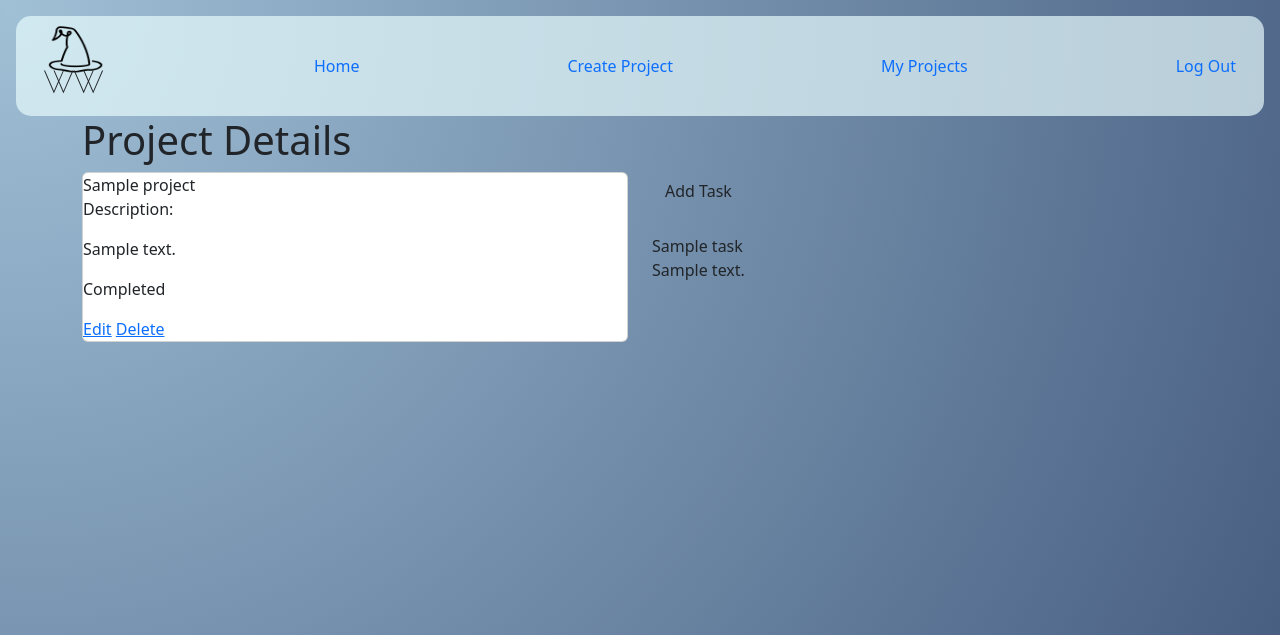
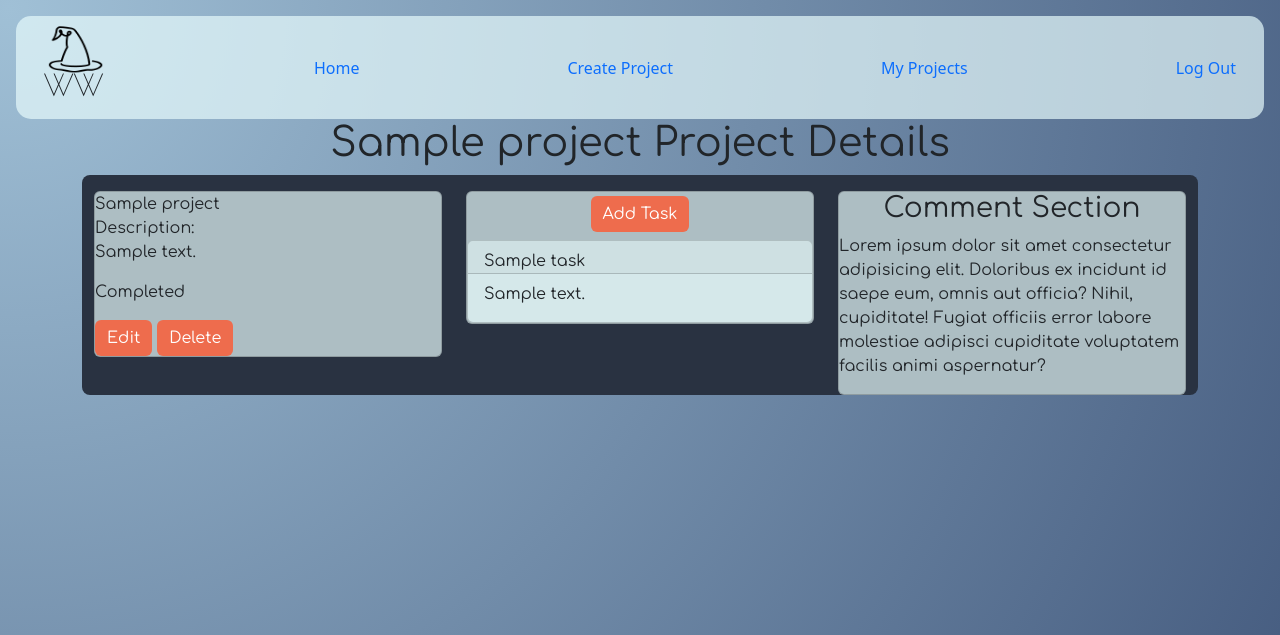
Before and after one commit to coffeemug17/workflowwiz, a Django app: page /projects/1/ in a window 1280 px wide. Shown: the top 635 px of the page. Run offline with Django 4.2, Linux system fonts and the light colour scheme; a user stored in the database is signed in; tables that the repository leaves empty hold one stand-in row (values such as "Sample post").

Commit message:
styled up a bit

```diff
--- a/main_app/static/css/style.css
+++ b/main_app/static/css/style.css
@@ -20,15 +20,39 @@ body {
 
 #logo {
     margin-left: 2px;
-    margin-bottom: -10px;
+    margin-bottom: -7px;
 }
 
-h3 {
+.ww {
     font-family: 'Poiret One', cursive;
     font-size: 30px;
 }
 
+main {
+    font-family: 'Comfortaa', cursive;
+}
+
+#project-container {
+    background-color: #293241;
+    border-radius: 1vmin;
+}
+
+.card {
+    background-color: rgba(229, 250, 251, 0.7);
+}
+
+#project-index {
+    background-color: #293241;
+    border-radius: 1vmin;
+}
+
+.btn {
+    background-color: #ee6c4d;
+    border: none;
+}
+
+
 /* accent colors
-222, 116, 86 - orange
-43, 50, 64 - dark navy
+#ee6c4d orange
+#293241 navy
 */
--- a/main_app/templates/base.html
+++ b/main_app/templates/base.html
@@ -7,8 +7,9 @@
     <meta http-equiv="X-UA-Compatible" content="IE=edge">
     <meta name="viewport" content="width=device-width, initial-scale=1.0">
     <link rel="preconnect" href="https://fonts.googleapis.com">
-<link rel="preconnect" href="https://fonts.gstatic.com" crossorigin>
-<link href="https://fonts.googleapis.com/css2?family=Poiret+One&display=swap" rel="stylesheet">
+    <link rel="preconnect" href="https://fonts.gstatic.com" crossorigin>
+    <link href="https://fonts.googleapis.com/css2?family=Poiret+One&display=swap" rel="stylesheet">
+    <link href="https://fonts.googleapis.com/css2?family=Comfortaa&display=swap" rel="stylesheet">
     <link href='https://cdn.jsdelivr.net/npm/bootstrap@5.2.3/dist/css/bootstrap.min.css' rel='stylesheet'>
     <link rel="stylesheet" type="text/css" href="{% static 'css/style.css' %}">
     <title>Workflow Wiz</title>
@@ -18,7 +19,7 @@
         <div class="container-fluid">
             <div class="brand">
                 <img id="logo" class="d-inline-block align-center" src="/static/images/logo.png" width="60" height="50">
-                <h3>WW</h3>
+                <h3 class="ww">WW</h3>
             </div>
                 <a class="navlink" href="{% url 'home' %}">Home</a>
                 {% if user.is_authenticated %}
--- a/main_app/templates/projects/detail.html
+++ b/main_app/templates/projects/detail.html
@@ -1,14 +1,15 @@
 {% extends 'base.html' %}
 {% block content %}
 
-<h1>Project Details</h1>
+<h1 class="text-center">{{ project.title }} Project Details</h1>
 
+<div class="container" id="project-container">
   <div class="row">
-  <div class="col s6">
-    <div class="card">
+    <div class="col-4 mt-3">
+      <div class="card" id="project-detail-card">
         <div class="card-content">
-        <span class="card-title">{{ project.title }}</span>
-        <p>Description: {{ project.description|linebreaks }}</p>
+          <span class="card-title mb-2">{{ project.title }}</span>
+          <p class="mb-0">Description: {{ project.description|linebreaks }}</p>
           {% if project.completion %}
             <p>Completed</p>
           {% else %}
@@ -16,25 +17,42 @@
           {% endif %}
         </div>
         <div class="card-action">
-        <a href="{% url 'projects_update' project.id %}">Edit</a>
-        <a href="{% url 'projects_delete' project.id %}">Delete</a>
+          <a href="{% url 'projects_update' project.id %}" class="btn btn-primary">Edit</a>
+          <a href="{% url 'projects_delete' project.id %}" class="btn btn-primary">Delete</a>
         </div>
       </div>
     </div>
-  <div class="col s6">
-    <form action="{% url 'tasks_create' project.id %}" method="POST">
+    <div class="col-4 mt-3">
+      <div class="card">
+        <form class="text-center mb-2 mt-1" action="{% url 'tasks_create' project.id %}" method="POST">
+          <button type="submit" class="btn btn-primary"> Add Task </button>
           {% csrf_token %}
-      <!-- Render the inputs -->
-      <input type="submit" class="btn" value="Add Task">
         </form>
-    <br>
+          <!-- <a href="{% url 'tasks_create' project.id %}" class="btn btn-primary">Add Task</a> -->
+        <div class="card">
           {% for task in project.task_set.all %}
-        <div>{{ task.title }}</div>
-        <div>{{ task.description }}</div>
+              <div class="card-header pb-0">{{ task.title }}</div>
+              <div class="card-body pb-0 pt-2 mb-0">
+                <p>{{ task.description }}</p>
+              </div>
           {% empty %}
             <div class="card-panel teal-text center-align">No Tasks Yet</div>
           {% endfor %}
         </div>
+      </div>
+    </div>
+    <div class="col-4 mt-3">
+      <div class="card">
+          <div class="card-content">
+            <span class="card-title"></span>
+            <h3 class="text-center">Comment Section</h3>
+            <p>Lorem ipsum dolor sit amet consectetur adipisicing elit. Doloribus ex incidunt id saepe eum, omnis aut officia? Nihil, cupiditate! Fugiat officiis error labore molestiae adipisci cupiditate voluptatem facilis animi aspernatur?</p>
+          </div>
+        </div>
+      </div>
+    </div>
+  </div>
+</div>
 
 
 {% endblock %}
```
Also changed, not shown: main_app/templates/projects/index.html (+15 -14 lines). Lines whose indentation alone changed are shown as unchanged.
